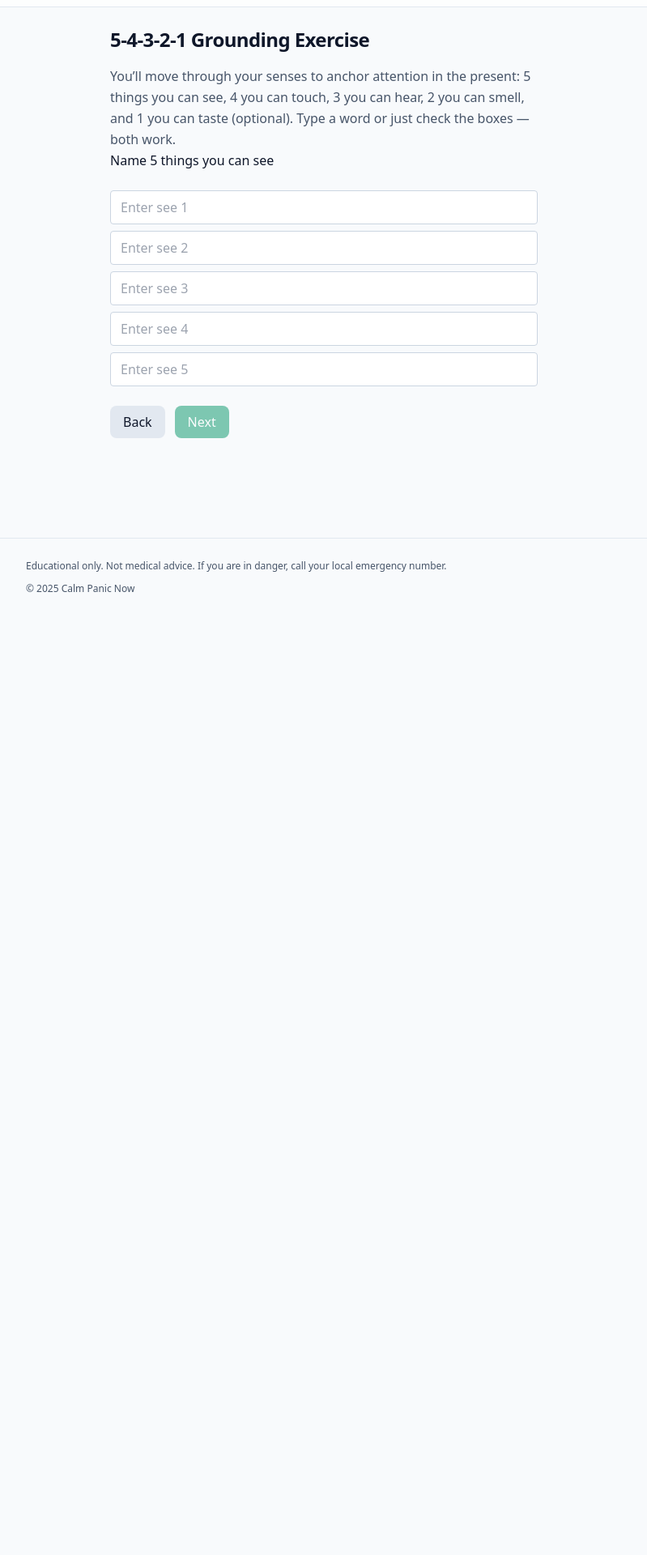
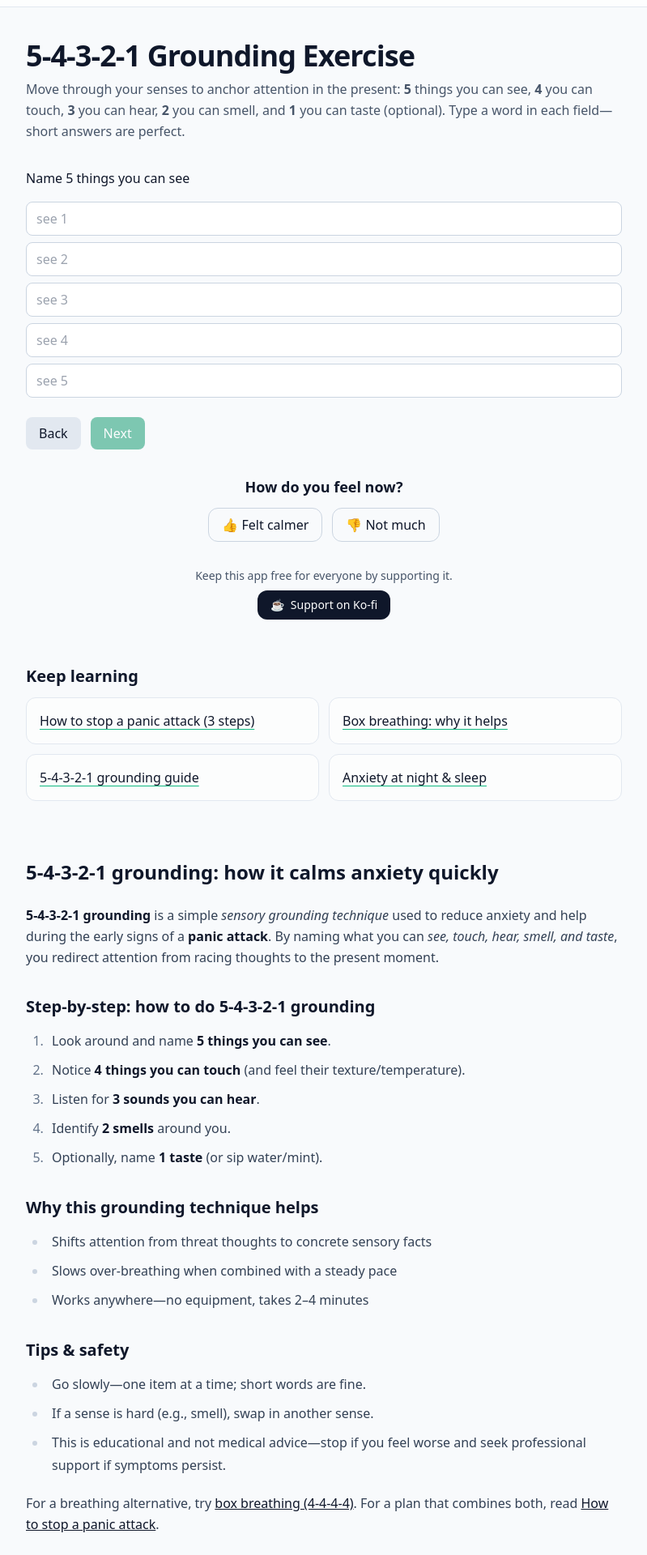
Before and after one commit to JiriTill/calm-panic-now, a Next.js app: page /calm/grounding-54321 in a window 1280 px wide. Shown: the part 40-1960 px from the top of the page at 81% size, without its empty margins (240-1039 px from the left). Before the commit the page ends 800 px from the top, so only its background shows below. Built offline with nearby package versions, Linux system fonts and the light colour scheme.

Commit message:
Update page.tsx

```diff
--- a/src/app/calm/grounding-54321/page.tsx
+++ b/src/app/calm/grounding-54321/page.tsx
@@ -1,12 +1,14 @@
 "use client";
 
 import { useState } from "react";
+import Link from "next/link";
+import KoFiSmallButton from "../../ui/KoFiSmallButton";
 
 type Step = {
   key: string;
   label: string;
   count: number;
-  optional?: boolean; // 👈 allow optional steps
+  optional?: boolean;
 };
 
 const STEPS: Step[] = [
@@ -14,15 +16,16 @@ const STEPS: Step[] = [
   { key: "touch", label: "Name 4 things you can touch", count: 4 },
   { key: "hear", label: "Name 3 things you can hear", count: 3 },
   { key: "smell", label: "Name 2 things you can smell", count: 2 },
-  { key: "taste", label: "Name 1 thing you can taste", count: 1, optional: true }, // 👈 optional
+  { key: "taste", label: "Name 1 thing you can taste (optional)", count: 1, optional: true },
 ];
 
 export default function Grounding54321Page() {
   const [stepIdx, setStepIdx] = useState(0);
   const [answers, setAnswers] = useState<Record<string, string[]>>({});
+  const [vote, setVote] = useState<"up" | "down" | null>(null);
 
   const step = STEPS[stepIdx];
-  const filled = answers[step.key]?.length || 0;
+  const filled = answers[step.key]?.filter(Boolean).length || 0;
 
   const handleInput = (value: string, idx: number) => {
     setAnswers((prev) => {
@@ -35,27 +38,37 @@ export default function Grounding54321Page() {
   };
 
   return (
-    <div className="max-w-xl mx-auto p-6">
-      <h1 className="text-2xl font-bold mb-4">5-4-3-2-1 Grounding Exercise</h1>
+    <div className="container py-10 space-y-8">
+      {/* Header */}
+      <header className="space-y-2">
+        <h1>5-4-3-2-1 Grounding Exercise</h1>
         <p className="text-slate-600 dark:text-slate-300">
-        You’ll move through your senses to anchor attention in the present: 5 things you can see, 4 you can touch, 3 you can hear, 2 you can smell, and 1 you can taste (optional). Type a word or just check the boxes — both work.
+          Move through your senses to anchor attention in the present:{" "}
+          <strong>5</strong> things you can see, <strong>4</strong> you can touch,{" "}
+          <strong>3</strong> you can hear, <strong>2</strong> you can smell, and{" "}
+          <strong>1</strong> you can taste (optional). Type a word in each field—short
+          answers are perfect.
         </p>
+      </header>
 
-      <p className="mb-6">{step.label}</p>
+      {/* Current step */}
+      <section>
+        <p className="mb-4 font-medium">{step.label}</p>
 
         <div className="space-y-2 mb-6">
           {Array.from({ length: step.count }).map((_, i) => (
             <input
               key={i}
               type="text"
-            placeholder={`Enter ${step.key} ${i + 1}`}
+              placeholder={`${step.key} ${i + 1}`}
               value={answers[step.key]?.[i] || ""}
               onChange={(e) => handleInput(e.target.value, i)}
-            className="w-full px-3 py-2 rounded border border-slate-300 dark:border-slate-700 bg-white dark:bg-slate-900"
+              className="w-full px-3 py-2 rounded-lg border border-slate-300 dark:border-slate-700 bg-white dark:bg-slate-900"
             />
           ))}
         </div>
 
+        {/* Nav */}
         <div className="flex gap-3">
           <button
             className="px-4 py-2 rounded-lg bg-slate-200 dark:bg-slate-800"
@@ -66,14 +79,116 @@ export default function Grounding54321Page() {
           </button>
           <button
             className="px-4 py-2 rounded-lg bg-emerald-600 text-white disabled:opacity-50"
-          disabled={filled < (step.optional ? 0 : step.count)} // 👈 fixed
-          onClick={() =>
-            setStepIdx((i) => Math.min(STEPS.length - 1, i + 1))
-          }
+            disabled={filled < (step.optional ? 0 : step.count)}
+            onClick={() => setStepIdx((i) => Math.min(STEPS.length - 1, i + 1))}
           >
             {stepIdx === STEPS.length - 1 ? "Finish" : "Next"}
           </button>
         </div>
+      </section>
+
+      {/* Thumbs feedback */}
+      <section className="text-center space-y-3">
+        <h2 className="text-lg font-semibold">How do you feel now?</h2>
+        <div className="flex justify-center gap-3">
+          <button
+            className="px-4 py-2 rounded-xl border border-slate-300 dark:border-slate-700"
+            aria-pressed={vote === "up"}
+            onClick={() => setVote("up")}
+          >
+            👍 Felt calmer
+          </button>
+          <button
+            className="px-4 py-2 rounded-xl border border-slate-300 dark:border-slate-700"
+            aria-pressed={vote === "down"}
+            onClick={() => setVote("down")}
+          >
+            👎 Not much
+          </button>
+        </div>
+        {vote && (
+          <p className="text-sm text-slate-600 dark:text-slate-300">
+            Thanks for the feedback.
+          </p>
+        )}
+      </section>
+
+      {/* Support callout + Ko-fi button */}
+      <div className="text-center">
+        <p className="text-sm text-slate-600 dark:text-slate-300 mb-2">
+          Keep this app free for everyone by supporting it.
+        </p>
+        <div className="flex justify-center">
+          <KoFiSmallButton />
+        </div>
+      </div>
+
+      {/* Helpful links to Library */}
+      <section className="pt-6">
+        <h2 className="text-xl font-semibold mb-3">Keep learning</h2>
+        <ul className="grid gap-3 sm:grid-cols-2">
+          {[
+            { slug: "stop-panic-attack", title: "How to stop a panic attack (3 steps)" },
+            { slug: "box-breathing", title: "Box breathing: why it helps" },
+            { slug: "grounding-54321", title: "5-4-3-2-1 grounding guide" },
+            { slug: "sleep-anxiety", title: "Anxiety at night & sleep" },
+          ].map((i) => (
+            <li
+              key={i.slug}
+              className="p-4 rounded-xl border border-slate-200 dark:border-slate-800 bg-white/60 dark:bg-slate-900/40 smooth hover:translate-y-[-2px]"
+            >
+              <Link
+                className="underline decoration-emerald-500 underline-offset-4"
+                href={`/library/${i.slug}`}
+              >
+                {i.title}
+              </Link>
+            </li>
+          ))}
+        </ul>
+      </section>
+
+      {/* SEO / educational section */}
+      <section className="pt-10 pb-16 prose prose-slate dark:prose-invert max-w-none">
+        <h2>5-4-3-2-1 grounding: how it calms anxiety quickly</h2>
+        <p>
+          <strong>5-4-3-2-1 grounding</strong> is a simple{" "}
+          <em>sensory grounding technique</em> used to reduce anxiety and help during
+          the early signs of a <strong>panic attack</strong>. By naming what you can
+          <em> see, touch, hear, smell, and taste</em>, you redirect attention from
+          racing thoughts to the present moment.
+        </p>
+
+        <h3>Step-by-step: how to do 5-4-3-2-1 grounding</h3>
+        <ol>
+          <li>Look around and name <strong>5 things you can see</strong>.</li>
+          <li>Notice <strong>4 things you can touch</strong> (and feel their texture/temperature).</li>
+          <li>Listen for <strong>3 sounds you can hear</strong>.</li>
+          <li>Identify <strong>2 smells</strong> around you.</li>
+          <li>Optionally, name <strong>1 taste</strong> (or sip water/mint).</li>
+        </ol>
+
+        <h3>Why this grounding technique helps</h3>
+        <ul>
+          <li>Shifts attention from threat thoughts to concrete sensory facts</li>
+          <li>Slows over-breathing when combined with a steady pace</li>
+          <li>Works anywhere—no equipment, takes 2–4 minutes</li>
+        </ul>
+
+        <h3>Tips &amp; safety</h3>
+        <ul>
+          <li>Go slowly—one item at a time; short words are fine.</li>
+          <li>If a sense is hard (e.g., smell), swap in another sense.</li>
+          <li>This is educational and not medical advice—stop if you feel worse and seek professional support if symptoms persist.</li>
+        </ul>
+
+        <p>
+          For a breathing alternative, try{" "}
+          <a href="/calm/box-breathing">box breathing (4-4-4-4)</a>. For a plan that
+          combines both, read{" "}
+          <a href="/library/stop-panic-attack">How to stop a panic attack</a>.
+        </p>
+      </section>
     </div>
   );
 }
```
Lines whose indentation alone changed are shown as unchanged.
